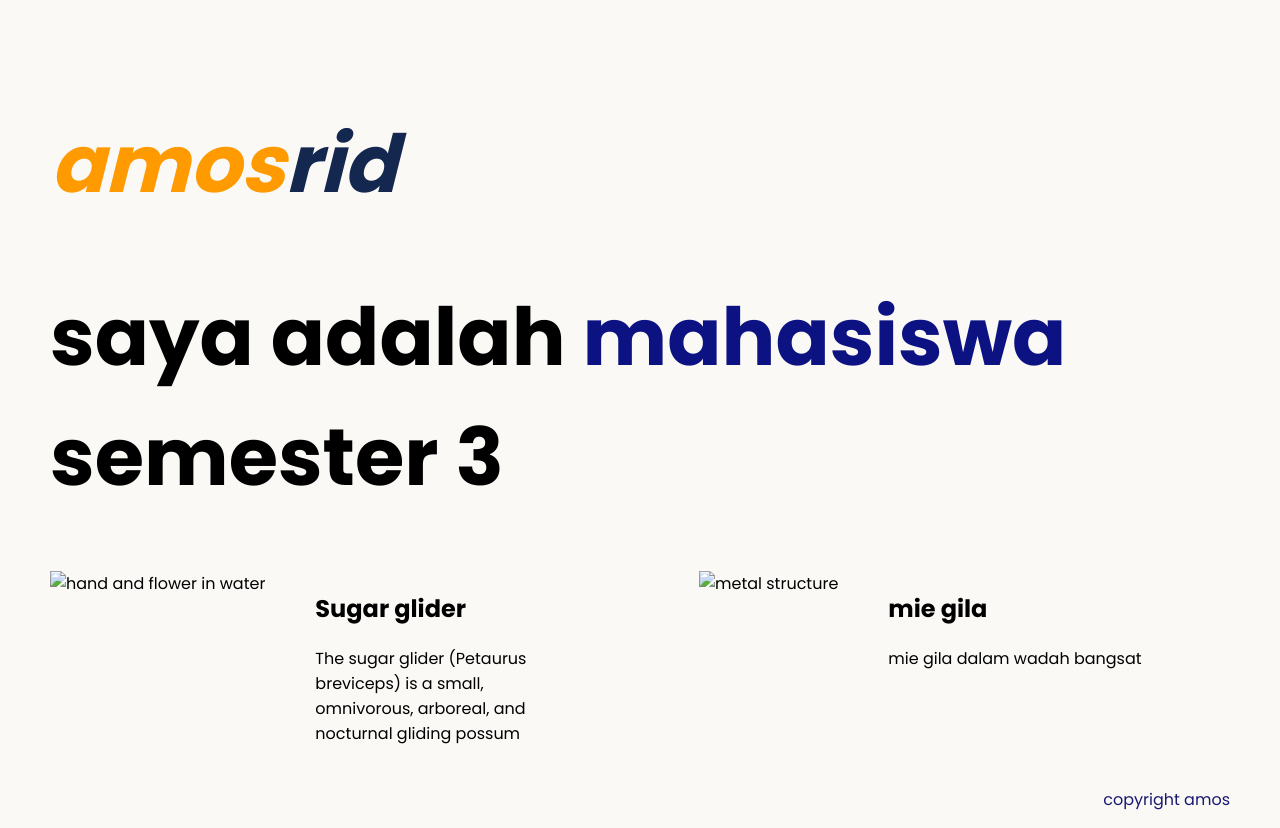
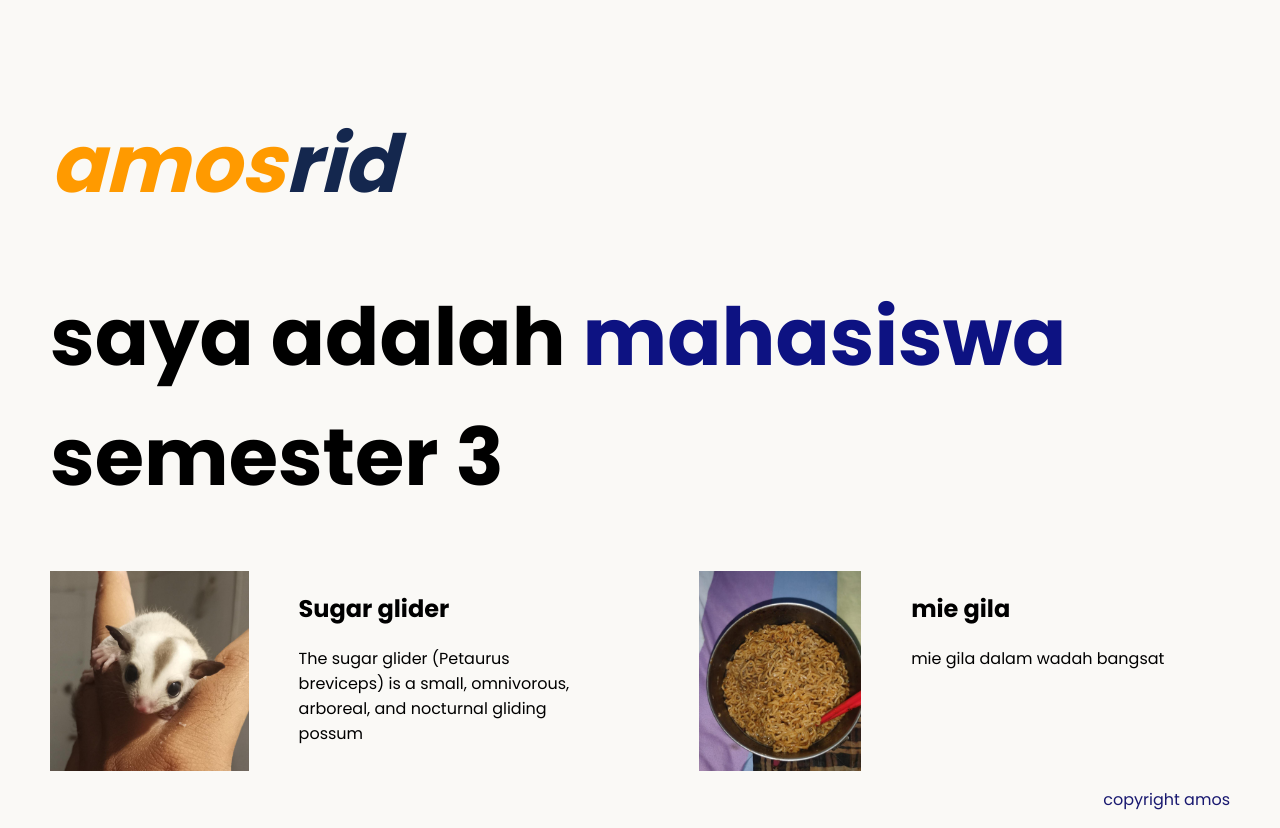
Before and after one commit to amosrid/amos, a plain HTML site: page index.html in a window 1280 px wide. Drawn offline with Linux system fonts and the light colour scheme.

Commit message:
Update index.html

```diff
--- a/index.html
+++ b/index.html
@@ -15,12 +15,12 @@
   <div class="main">
     <h1 class="logo">amos<span id="rid">rid</span></h1>
     <h1>saya adalah <span class="cr">mahasiswa</span> <br> semester 3</h1>
-    <div class="left card"><img class="tile-image" src="../pict/WhatsApp Image 2023-07-16 at 08.24.21.jpeg" alt="hand and flower in water">
+    <div class="left card"><img class="tile-image" src="WhatsApp Image 2023-07-16 at 08.24.21.jpeg" alt="hand and flower in water">
       <h2 class="card-title">Sugar glider</h2>
       <p class="card-text">The sugar glider (Petaurus breviceps) is a small, omnivorous, arboreal, and nocturnal gliding possum</p>
     </div>
 
-    <div class="right card"><img class="tile-image" src="../pict/WhatsApp Image 2023-07-16 at 08.25.52.jpeg" alt="metal structure">
+    <div class="right card"><img class="tile-image" src="WhatsApp Image 2023-07-16 at 08.25.52.jpeg" alt="metal structure">
       <h2 class="card-title">mie gila</h2>
       <p>mie gila dalam wadah bangsat </p>
     </div>
```
